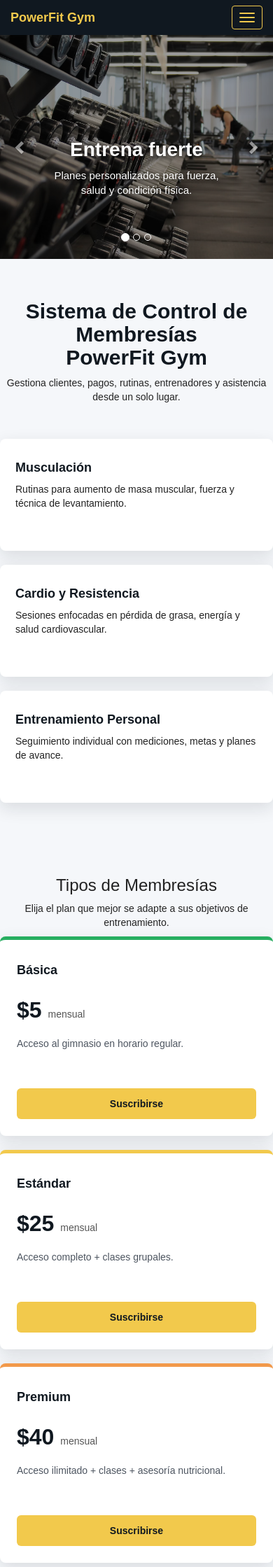
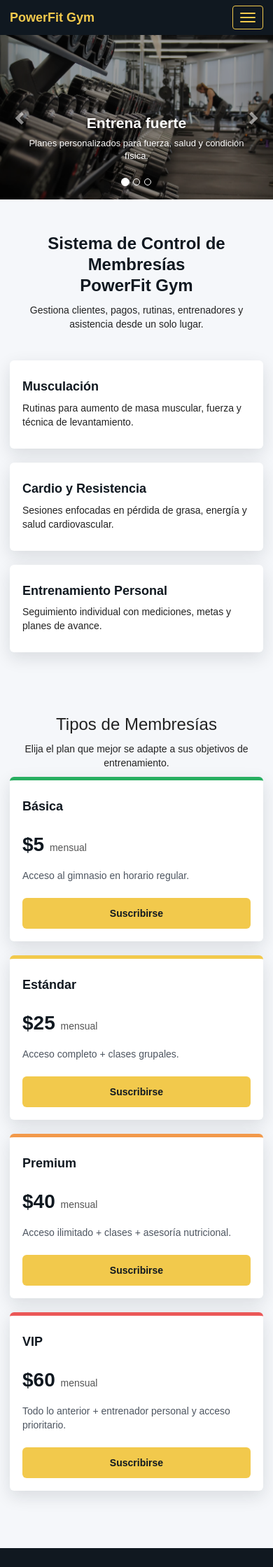
Before and after one commit to abrahan24-byte/Gym_powerfit.github.io, a PHP site: page / in a window 390 px wide; the page is wider, and only the part inside the window is pictured. Shown: the top 2239 px of that part at 70% size. Run offline with PHP 8.4, Linux system fonts and the light colour scheme; some libraries are stand-ins or nearby versions.

Commit message:
Mejorar compatibilidad movil

```diff
--- a/css/stilo.css
+++ b/css/stilo.css
@@ -1,10 +1,27 @@
 @charset "utf-8";
 
 /* Estilos generales */
+html {
+  max-width: 100%;
+  overflow-x: hidden;
+}
+
+*,
+*::before,
+*::after {
+  box-sizing: border-box;
+}
+
 body {
   font-family: Arial, Helvetica, sans-serif;
   background: #f5f7fa;
   color: #222;
+  max-width: 100%;
+  overflow-x: hidden;
+}
+
+img {
+  max-width: 100%;
 }
 
 body.menu-is-fixed {
@@ -882,3 +899,282 @@ footer {
     width: 25%;
   }
 }
+
+/* Refinamientos finales para pantallas de celular */
+@media only screen and (max-width: 767px) {
+  body.menu-is-fixed {
+    padding-top: 0;
+  }
+
+  .navbar-brand {
+    max-width: calc(100vw - 82px);
+    overflow: hidden;
+    text-overflow: ellipsis;
+    white-space: nowrap;
+  }
+
+  .navbar-default .navbar-collapse {
+    max-height: calc(100vh - 52px);
+    overflow-y: auto;
+    -webkit-overflow-scrolling: touch;
+  }
+
+  .navbar-default .navbar-nav {
+    margin-bottom: 0;
+    margin-top: 0;
+  }
+
+  .navbar-default .navbar-nav > li > a {
+    border-top: 1px solid #263544;
+    padding: 13px 18px;
+  }
+
+  .menu-fixed {
+    position: static;
+  }
+
+  .carousel-inner > .item > img {
+    height: 280px;
+  }
+
+  .carousel-caption {
+    bottom: 13%;
+    left: 9%;
+    right: 9%;
+  }
+
+  .carousel-caption h3 {
+    font-size: 24px;
+    line-height: 1.15;
+    margin-bottom: 8px;
+  }
+
+  .carousel-caption p {
+    font-size: 14px;
+    line-height: 1.35;
+  }
+
+  .intro {
+    padding: 28px 0 12px;
+  }
+
+  .intro h3,
+  .membresias h3 {
+    font-size: 24px;
+    line-height: 1.25;
+  }
+
+  .programas,
+  .membresias {
+    padding-bottom: 28px;
+  }
+
+  .programa,
+  .membresia,
+  .dashboard-card,
+  .auth-helper-card {
+    border-radius: 6px;
+    padding: 18px;
+  }
+
+  .programa {
+    min-height: 0;
+  }
+
+  .membresias-lista {
+    display: block;
+  }
+
+  .membresia {
+    min-height: 0;
+  }
+
+  .precio {
+    font-size: 28px;
+  }
+
+  .auth-wrap {
+    display: block;
+  }
+
+  .auth-visual {
+    min-height: 210px;
+    padding: 28px 18px;
+  }
+
+  .auth-card {
+    padding: 28px 18px 36px;
+  }
+
+  .auth-card > * {
+    max-width: none;
+  }
+
+  .auth-card h2 {
+    font-size: 24px;
+    line-height: 1.25;
+  }
+
+  .auth-card .input-group-lg > .form-control,
+  .auth-card .input-group-lg > .input-group-addon {
+    font-size: 15px;
+  }
+
+  .auth-helper-wrap {
+    min-height: 100vh;
+    padding: 16px;
+  }
+
+  .reset-link-box a,
+  .auth-switch a {
+    overflow-wrap: anywhere;
+  }
+
+  .dashboard-hero {
+    padding: 28px 0;
+  }
+
+  .dashboard-hero h1 {
+    font-size: 26px;
+    line-height: 1.2;
+  }
+
+  .dashboard-hero p,
+  .dashboard-description {
+    font-size: 15px;
+  }
+
+  .dashboard-profile {
+    align-items: flex-start;
+    margin-top: 18px;
+  }
+
+  .dashboard-avatar {
+    flex-basis: 48px;
+    height: 48px;
+    width: 48px;
+  }
+
+  .dashboard-content {
+    padding-top: 18px;
+  }
+
+  .metric-card {
+    min-height: 0;
+  }
+
+  .metric-card h2,
+  .dashboard-card-header h3,
+  .payment-summary strong {
+    font-size: 21px;
+    line-height: 1.25;
+  }
+
+  .dashboard-card-header {
+    gap: 8px;
+  }
+
+  .dashboard-actions .btn,
+  .btn-gym,
+  .btn-suscripcion {
+    white-space: normal;
+  }
+
+  .membership-details {
+    grid-template-columns: 1fr;
+  }
+
+  .table-responsive {
+    border: 0;
+    margin-bottom: 0;
+    overflow-x: auto;
+    -webkit-overflow-scrolling: touch;
+  }
+
+  .admin-table {
+    min-width: 640px;
+  }
+
+  .admin-table-card {
+    overflow: hidden;
+  }
+
+  .admin-user-form {
+    grid-template-columns: 1fr;
+    min-width: 260px;
+  }
+
+  .admin-user-form .btn,
+  .admin-renew {
+    grid-column: auto;
+  }
+
+  .payment-summary > div {
+    min-height: 0;
+  }
+
+  .pie01 {
+    margin-top: 34px;
+    padding: 26px 0;
+  }
+
+  .pie01 h4 {
+    margin-top: 18px;
+  }
+
+  .pie02 {
+    font-size: 13px;
+    line-height: 1.4;
+    padding: 13px 18px;
+  }
+}
+
+@media only screen and (max-width: 480px) {
+  .container,
+  .container-fluid {
+    padding-left: 14px;
+    padding-right: 14px;
+  }
+
+  .carousel-inner > .item > img {
+    height: 235px;
+  }
+
+  .carousel-caption {
+    bottom: 10%;
+  }
+
+  .carousel-caption h3 {
+    font-size: 21px;
+  }
+
+  .carousel-caption p {
+    font-size: 13px;
+  }
+
+  .carousel-indicators {
+    bottom: 4px;
+  }
+
+  .auth-visual {
+    min-height: 185px;
+  }
+
+  .auth-visual h1 {
+    font-size: 26px;
+  }
+
+  .auth-card {
+    padding-left: 16px;
+    padding-right: 16px;
+  }
+
+  .input-group-addon {
+    padding-left: 10px;
+    padding-right: 10px;
+  }
+
+  .admin-table {
+    min-width: 580px;
+  }
+}
```
Also changed, not shown: docs/css/stilo.css (+212 -0 lines).
